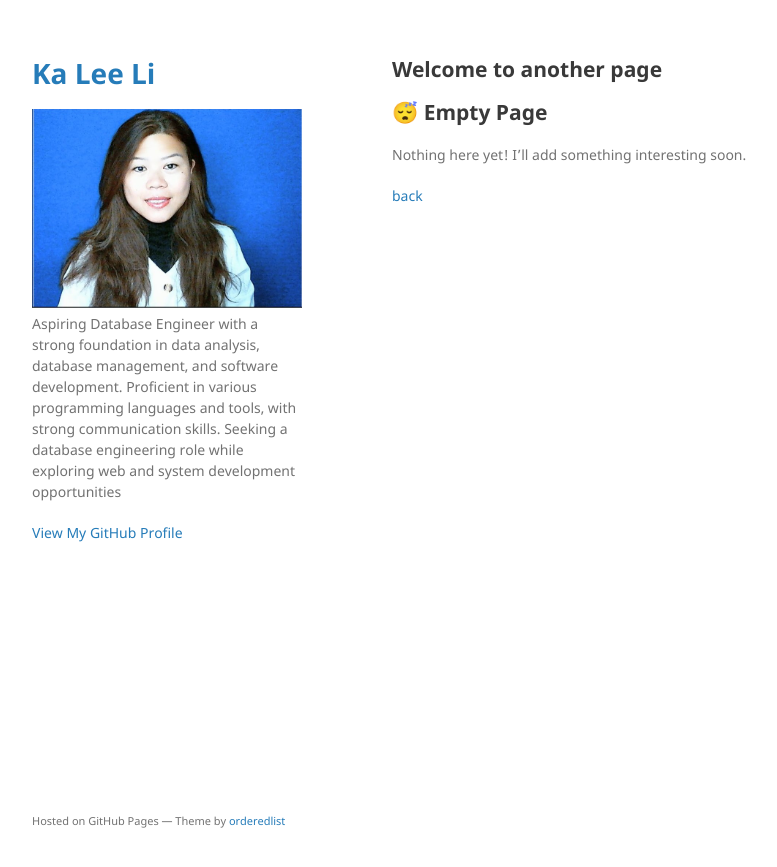
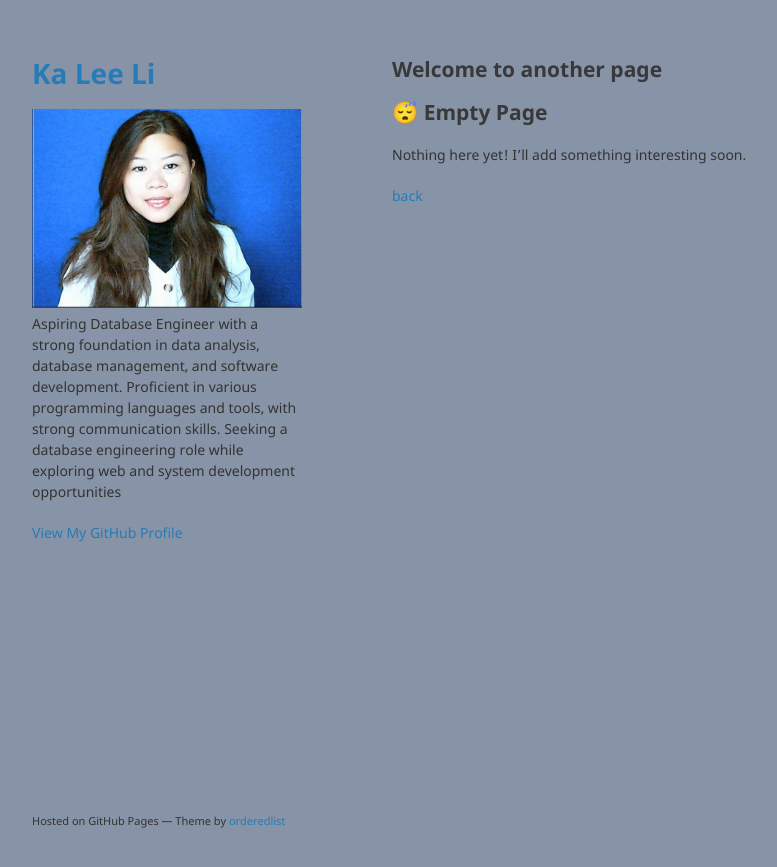
Before and after one commit to Kalee914/kalee914.github.io, a Jekyll site: the page built from another-page.md, in a window 1280 px wide. Shown: the top 867 px of the page, without its empty margins (178-955 px from the left). Built offline with Jekyll 4.4.1, drawn with Linux system fonts in a browser that asks for light colours; our own code applies the rules of GitHub Pages for plain Markdown files.

Commit message:
update scss

```diff
--- a/assets/css/style.scss
+++ b/assets/css/style.scss
@@ -2,3 +2,8 @@
 ---
 
 @import "jekyll-theme-minimal";
+
+body {
+    background-color: #19305585; /* Set your desired background color */
+    color: #333333; /* Set body font color */
+}
```
